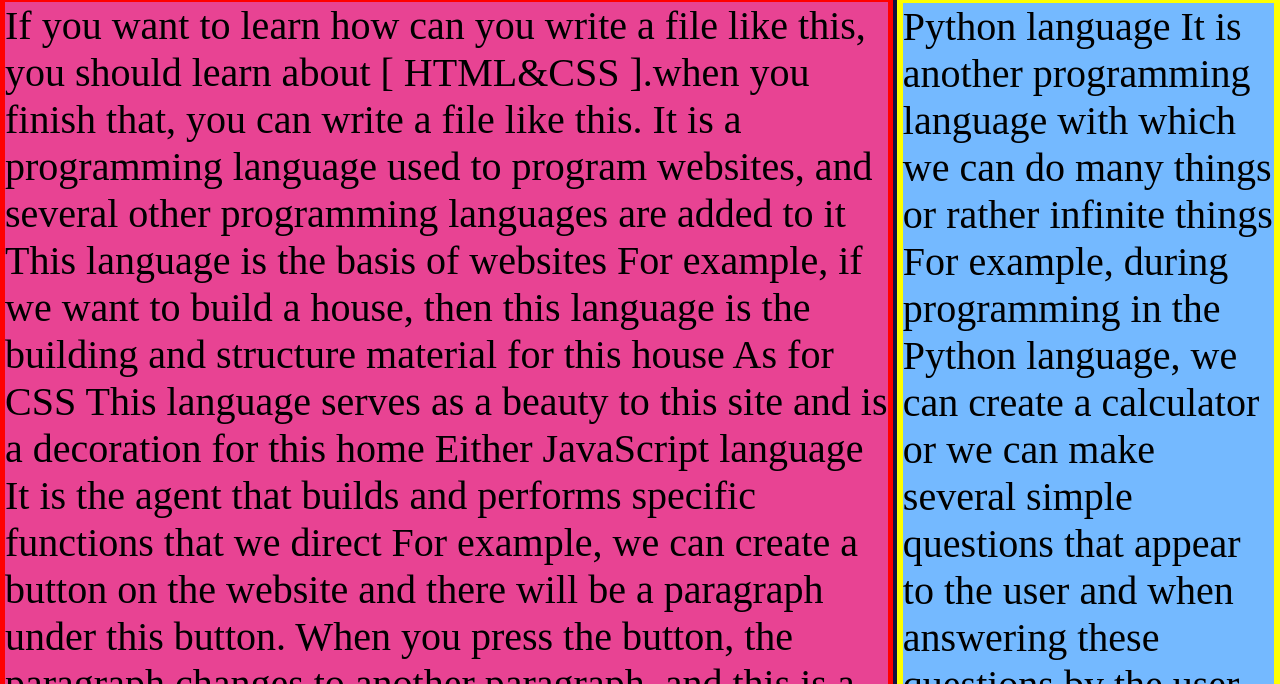
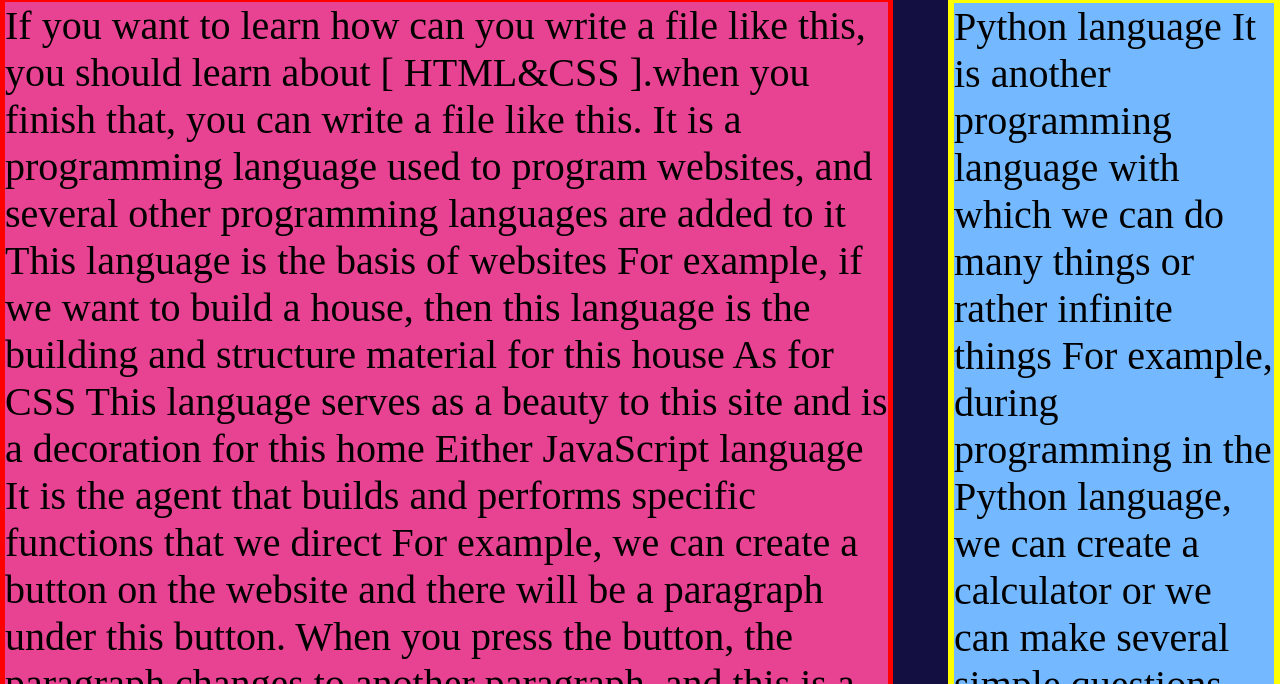
Before and after one commit to Abdulsalam1423Haroun/My-World, a plain HTML site: page 2.html in a window 1280 px wide. Shown: the part 116-800 px from the top of the page. Drawn offline with Linux system fonts and the light colour scheme.

Commit message:
Update 2.html

```diff
--- a/2.html
+++ b/2.html
@@ -28,7 +28,7 @@
 #sidebar {
   background-color: #74b9ff;
   float: right;
-  width: 29%;
+  width: 25%;
   border: solid 6px yellow;
   font-size: 40px;
 }
```
